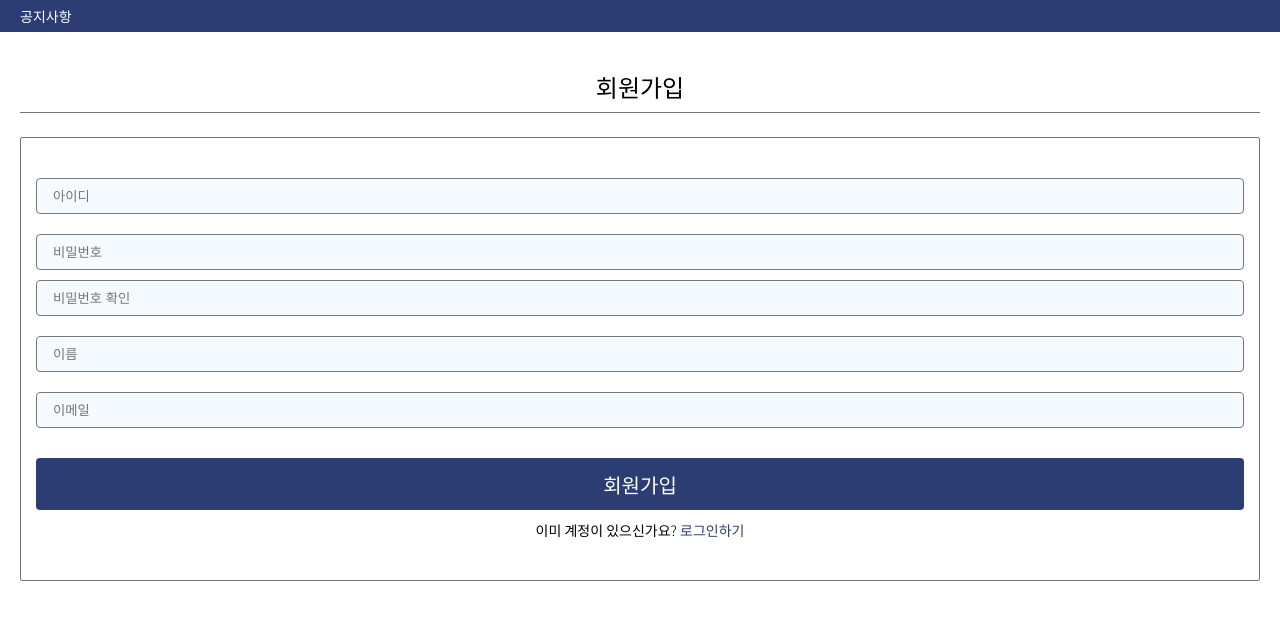
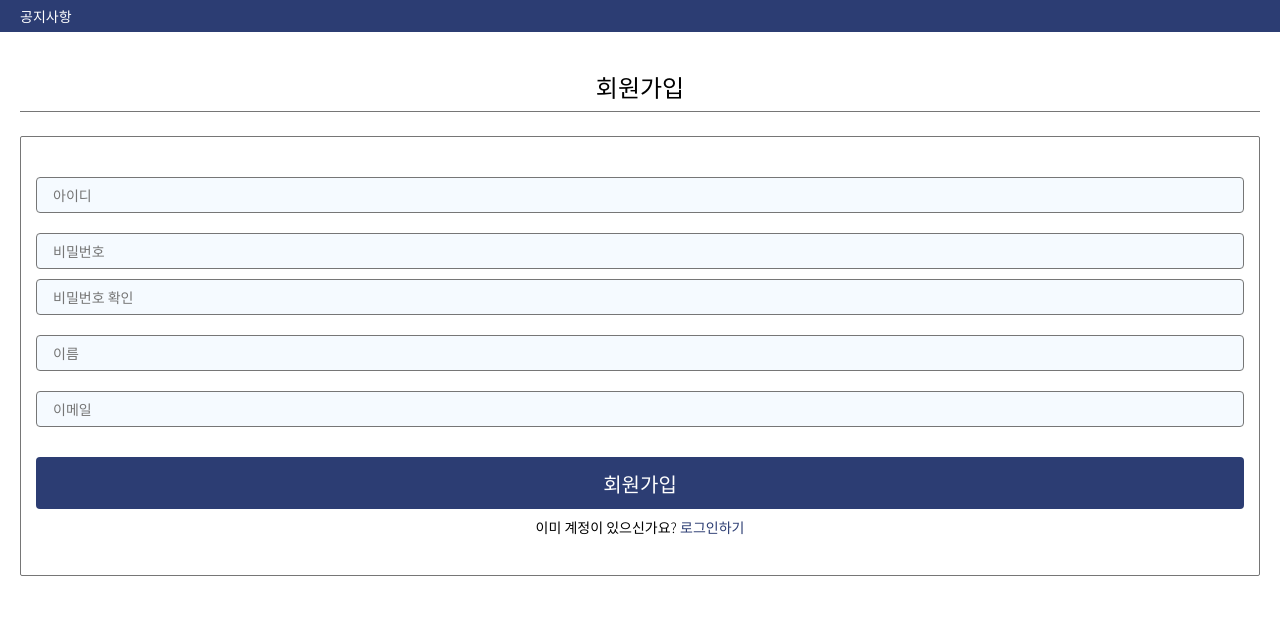
Before and after one commit to xivnick/DCrew, a Django app: page /account/signup/ in a window 1280 px wide. Shown: the top 620 px of the page. Run offline with Django 3.2, Linux system fonts and the light colour scheme; parts of the project's set-up code (start-up, migrations or seed data) failed here and were passed over.

Commit message:
css 관련 수정

```diff
--- a/base/static/base/css/base.css
+++ b/base/static/base/css/base.css
@@ -12,6 +12,7 @@ button:focus, select:focus, input:focus {
   outline: none; }
 
 input {
+  font-size: inherit;
   padding: 0;
   box-shadow: none; }
 
@@ -22,18 +23,20 @@ select {
   appearance: none;
   background: url("http://cdn.onlinewebfonts.com/svg/img_295694.svg") no-repeat 95% center/16px; }
 
-input, select {
-  box-sizing: border-box;
-  -moz-box-sizing: border-box;
-  -webkit-box-sizing: border-box; }
-
 body {
   margin: 0; }
+
+/* box sizing option */
+* {
+  -webkit-box-sizing: border-box;
+  -moz-box-sizing: border-box;
+  box-sizing: border-box; }
 
 /* default css */
 body {
   font-family: '본고딕', 'Noto Sans KR', sans-serif;
-  font-weight: 300; }
+  font-weight: 300;
+  font-size: 14px; }
 
 .primary-color {
   background-color: #2C3D73;
@@ -70,7 +73,7 @@ header #nav {
 
 /* body css */
 #body-wrapper {
-  padding: 30px 20px 0; }
+  padding: 30px 20px 20px; }
   #body-wrapper #top-wrapper {
     height: 50px;
     font-size: 24px;
@@ -84,21 +87,24 @@ header #nav {
     border: 1px solid #767676;
     border-radius: 2px; }
 
+/* footer css */
+#footer {
+  border-top: 1px solid #767676;
+  padding: 20px; }
+
 /* other css */
-input, select {
+input, select, .pseudo-input {
   width: 100%;
   height: 36px;
-  line-height: 34px;
+  line-height: 32px;
+  font-weight: 400;
   margin-top: 20px;
   padding: 0 16px;
   border: 1px solid #767676;
   border-radius: 4px;
   background-color: #F5FAFF; }
-  input.no-margin, select.no-margin {
+  input.no-margin, select.no-margin, .pseudo-input.no-margin {
     margin-top: 0; }
-
-select {
-  line-height: 36px; }
 
 .register-button {
   width: 100%;
@@ -117,7 +123,8 @@ select {
   margin-top: 5px;
   padding-left: 5px;
   font-size: 12px;
-  color: #D9753B; }
+  color: #D9753B;
+  display: block; }
 
 .divider {
   width: 100%;
--- a/base/templates/base/base.html
+++ b/base/templates/base/base.html
@@ -1,11 +1,12 @@
 {% load static %}
 
-{% with ver='1.0.1' %}
+{% with ver='1.0.2' %}
 
 <!DOCTYPE HTML>
 <html>
 <head>
     <link href="https://fonts.googleapis.com/css?family=Noto+Sans+KR:300,400,500&display=swap" rel="stylesheet"> {# 본문용 #}
+    <link rel="stylesheet" type="text/css" href="https://unpkg.com/normalize.css"/>
 
     <title>{% block title %}{% endblock title %}DCrew</title>
 
--- a/base/templates/base/notice.html
+++ b/base/templates/base/notice.html
@@ -5,9 +5,7 @@
 {% load static %}
 
 {% block nav %}
-    {% if user.is_authenticated %}
         <a class="text-button" href="{% url 'room_list' %}">대기실</a>
-    {% endif %}
 {% endblock nav %}
 
 {% block top %}공지사항{% endblock top %}
--- a/room/templates/room/room.html
+++ b/room/templates/room/room.html
@@ -19,7 +19,7 @@
         {% csrf_token %}
         {{ form.mode }}
         <div id="stage-wrapper" v-if="mode === 'C'">
-            <input type="text" id="stage-input" :value="'Stage '+stage" style="color: black;" disabled>
+            <div class="pseudo-input" v-html="'Stage '+stage"></div>
             <input type="range" v-model="stage" id="stage-slider" min="1" max="50">
         </div>
         <div id="stage-wrapper" v-else>
```
Also changed, not shown: room/static/room/css/room.css (+4 -4 lines), 2 other files.
